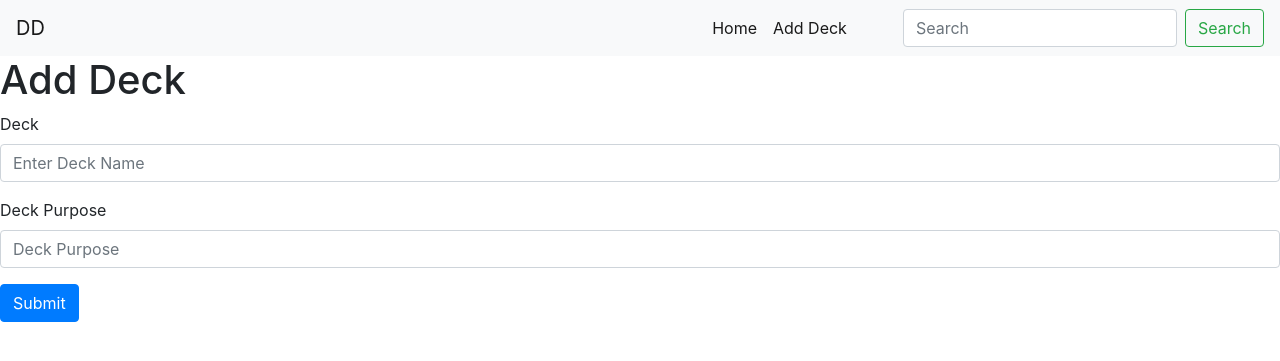
After one commit to Code-Institute-Submissions/jargon-dictionary, a Flask app: page /add_deck in a window 1280 px wide. The commit adds this page. Shown: the top 361 px of the page. Run offline with Flask 2, Linux system fonts and the light colour scheme; some libraries are stand-ins or nearby versions.

Commit message:
Add decks configured,

```diff
--- a/app.py
+++ b/app.py
@@ -31,7 +31,7 @@ def add_definition():
 def insert_definition():
     definitions = mongo.db.jargon
     definitions.insert(request.form.to_dict())
-    return redirect(url_for('get_definitions'))
+    return redirect(url_for('get_decks'))
 
 
 @app.route('/edit_definition/<definition_id>')
@@ -44,7 +44,7 @@ def edit_definition(definition_id):
 @app.route('/delete_definition/<definition_id>')
 def delete_definition(definition_id):
     mongo.db.jargon.remove({"_id": ObjectId(definition_id)})
-    return redirect(url_for('get_definitions'))
+    return redirect(url_for('get_decks'))
 
 
 @app.route('/update_definition/<definition_id>', methods=["POST"])
@@ -56,7 +56,20 @@ def update_definition(definition_id):
         'word': request.form.get('word'),
         'definition': request.form.get('definition'),
     })
-    return redirect(url_for('get_definitions'))
+    return redirect(url_for('get_decks'))
+
+# DEFINITIONS ENDS HERE
+
+# DECK STARTS HERE
+@app.route('/add_deck')
+def add_deck():
+     return render_template('add-deck.html')
+
+@app.route('/insert_deck', methods=['POST'])
+def insert_deck():
+    decks = mongo.db.category
+    decks.insert(request.form.to_dict())
+    return redirect(url_for('get_decks'))
 
 
 # run the app.
--- /dev/null
+++ b/templates/add-deck.html
@@ -0,0 +1,20 @@
+{% extends 'base.html'%}
+
+{% block content %}
+
+<h1>Add Deck</h1>
+
+<form action="{{ url_for('insert_deck') }}" method="POST">
+    <div class="form-group">
+        <label for="name">Deck</label>
+        <input name="name" type="text" class="form-control" id="name"
+            placeholder="Enter Deck Name">
+    </div>
+    <div class="form-group">
+        <label for="description">Deck Purpose</label>
+        <input name="description" type="text" class="form-control" id="description" placeholder="Deck Purpose">
+    </div>
+    <button type="submit" class="btn btn-primary">Submit</button>
+</form>
+
+{% endblock %}
--- a/templates/base.html
+++ b/templates/base.html
@@ -27,7 +27,7 @@
             <a class="nav-link" href="{{ url_for('get_decks')}}">Home <span class="sr-only">(current)</span></a>
           </li>
           <li class="nav-item active">
-            <a class="nav-link" href="">Add Deck</a>
+            <a class="nav-link" href="{{ url_for('add_deck')}}">Add Deck</a>
           </li>
         </ul>
         <form class="form-inline my-2 my-lg-0">
--- a/templates/index.html
+++ b/templates/index.html
@@ -11,12 +11,14 @@
     <div class="row">
         {% for category in categories %}
 
-        <div class="col-4">
+        <div class="col-md-4 pt-2">
             <div class="card">
                 <div class="card-body text-center">
                     <h4 class="card-title ">{{category.name}} Deck</h4>
                     <p class="card-text">{{category.description}}</p>
                     <a href="{{url_for('get_definitions', category=category.name)}}" class="card-link">See Deck</a>
+                    <a href="{{url_for('get_definitions', category=category.name)}}" class="card-link">Edit Deck</a>
+                    <a href="{{url_for('get_definitions', category=category.name)}}" class="card-link">Delete Deck</a>
                 </div>
             </div>
         </div>
```
